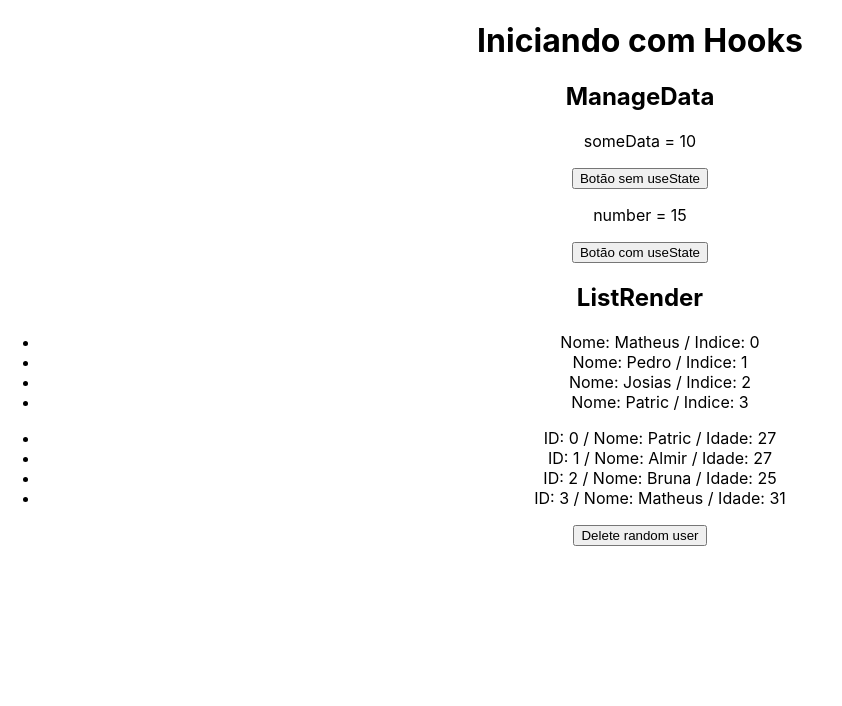
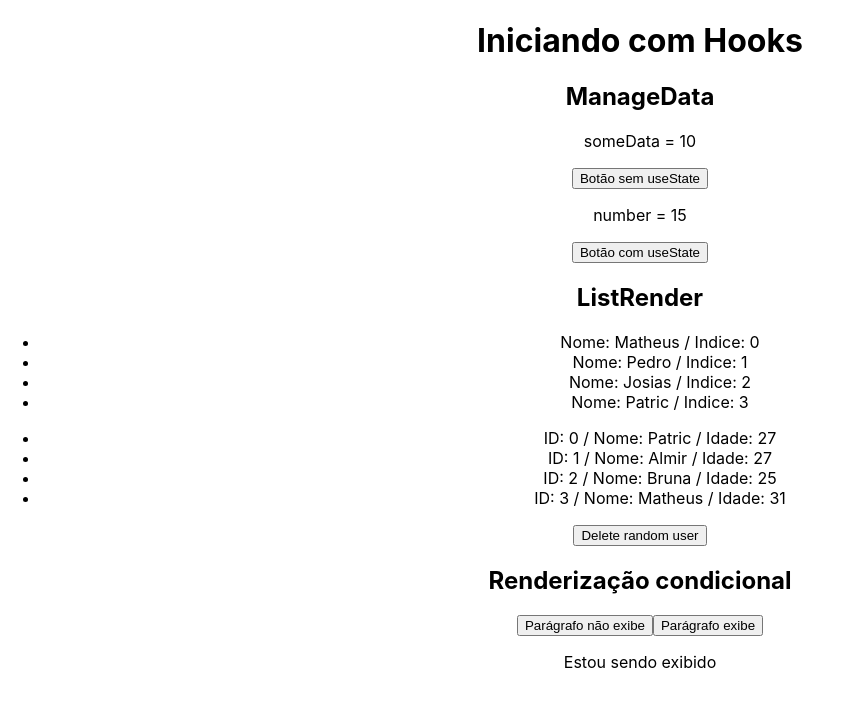
Before and after one commit to PatricPauluk/my_study, a React (Create React App) app in the folder reactjs/React.js Udemy Course/3_AVANCANDO_EM_REACT/secao-3/: page / in a window 1280 px wide. Shown: the top 706 px of the page, without its empty margins (0-842 px from the left). Built offline with nearby package versions, Linux system fonts and the light colour scheme.

Commit message:
conditional render

```diff
--- a/reactjs/React.js Udemy Course/3_AVANCANDO_EM_REACT/secao-3/src/App.js
+++ b/reactjs/React.js Udemy Course/3_AVANCANDO_EM_REACT/secao-3/src/App.js
@@ -1,6 +1,7 @@
 import './App.css';
 
 import Asset from "./assets/img2.jpg";
+import ConditionalRender from './components/ConditionalRender';
 import ListRender from './components/ListRender';
 import ManageData from './components/ManageData';
 
@@ -24,8 +25,9 @@ function App() {
       </div>
 
       <h1>Iniciando com Hooks</h1>
-      <ManageData/>
-      <ListRender/>
+      <ManageData />
+      <ListRender />
+      <ConditionalRender />
     </div>
   );
 }
--- /dev/null
+++ b/reactjs/React.js Udemy Course/3_AVANCANDO_EM_REACT/secao-3/src/components/ConditionalRender.js
@@ -0,0 +1,18 @@
+import { useState } from "react";
+// Renderização condicional (se um conteúdo exibe ou não)
+
+const ConditionalRender = () => {
+
+  const [x, setX] = useState(true);
+
+  return (
+    <div>
+      <h2>Renderização condicional</h2>
+      <button onClick={() => setX(false)}>Parágrafo não exibe</button>
+      <button onClick={() => setX(true)}>Parágrafo exibe</button>
+      {x && <p>Estou sendo exibido</p>}
+    </div>
+  );
+}
+
+export default ConditionalRender;
```
